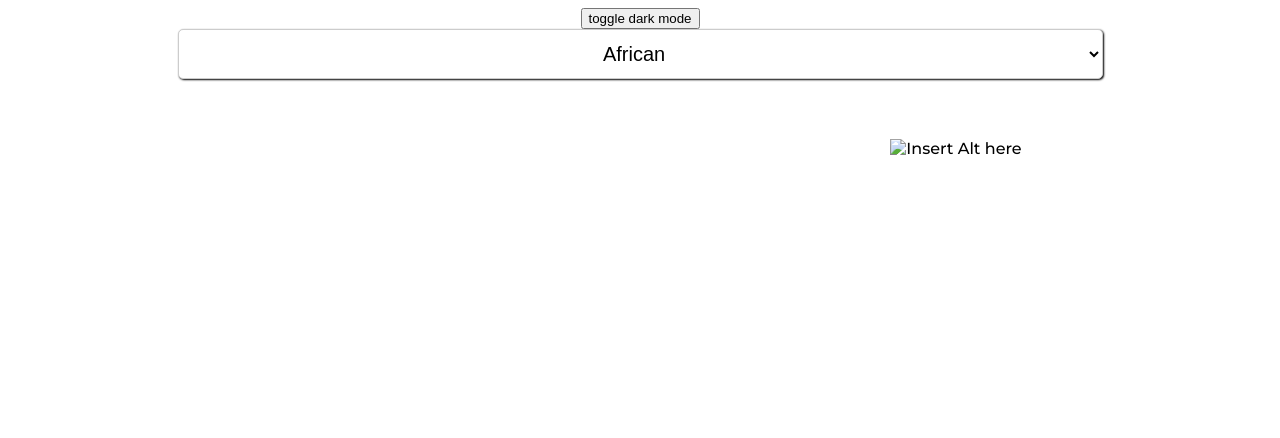
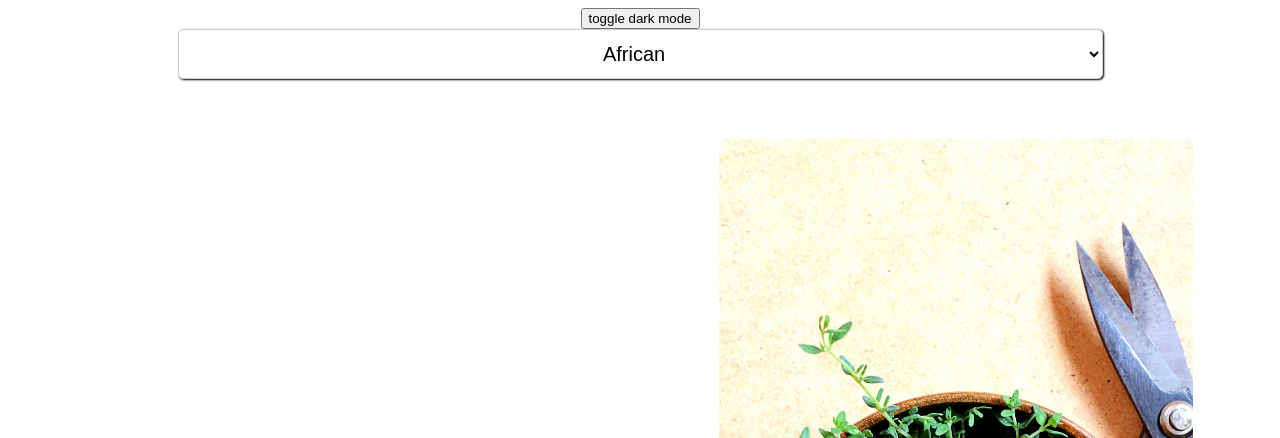
Before and after one commit to sidbalaji/phase-1-group-project, a plain HTML site: page index.html in a window 1280 px wide. Shown: the top 438 px of the page. Drawn offline with Linux system fonts and the light colour scheme; the site is published under a folder, as on GitHub Pages, so addresses that start at the root find nothing; a script that the page names is missing.

Commit message:
fresh thyme image working for homepage

```diff
--- a/index.html
+++ b/index.html
@@ -47,7 +47,7 @@
           </div>
           <div class='column'>
             <div class='right-column'>
-              <img class="img-resize" src="/assets/fresh-thyme-and-kitchen-scissors.jpg" alt="Insert Alt here">
+              <img class="img-resize" src="./assets/fresh-thyme-and-kitchen-scissors.jpg" alt="Insert Alt here">
             </div>
           </div>
         </div>
```
